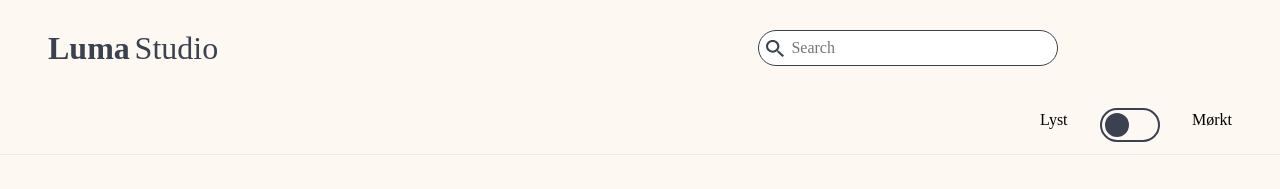
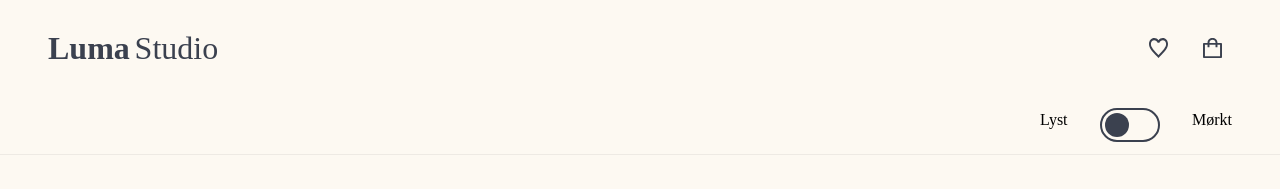
Before and after one commit to IdaHolmen/Luma-Studio, a plain HTML site: page index.html in a window 1280 px wide. Shown: the top 189 px of the page. Drawn offline with Linux system fonts and the light colour scheme; a web font is replaced by a local one.

Commit message:
Removing search field and fixing header

```diff
--- a/app.js
+++ b/app.js
@@ -1,45 +1,3 @@
-// Active color for search field
-const searchField = document.querySelector(".search-field");
-
-const addActiveClass = () => {
-  searchField.classList.add("search-field--active");
-};
-
-const removeActiveClass = () => {
-  searchField.classList.remove("search-field--active");
-};
-
-searchField.addEventListener("focus", addActiveClass);
-searchField.addEventListener("blur", removeActiveClass);
-
-// For searching through the books
-
-const searchLamps = () => {
-  const input = searchField.value.toLowerCase();
-  const lampContainers = document.querySelectorAll(".lamp__container");
-
-  for (let i = 0; i < lampContainers.length; i++) {
-    const titleElement = lampContainers[i].querySelector(".lamp__title");
-    const authorElement = lampContainers[i].querySelector(".lamp__author");
-
-    const title = titleElement ? titleElement.innerText.toLowerCase() : "";
-    const author = authorElement ? authorElement.innerText.toLowerCase() : "";
-
-    if (title.includes(input) || author.includes(input)) {
-      lampContainers[i].style.display = "";
-    } else {
-      lampContainers[i].style.display = "none";
-    }
-  }
-};
-
-//So that you can search with enter button
-searchField.addEventListener("keypress", function (e) {
-  if (e.key === "Enter") {
-    searchLamps();
-  }
-});
-
 //Image logic
 document.addEventListener("DOMContentLoaded", () => {
   const toggle = document.getElementById("toggle");
--- a/css/style.css
+++ b/css/style.css
@@ -15,8 +15,6 @@
 body {
   background-color: var(--primary-color);
 }
-
-/* Header styling */
 .header {
   width: 100%;
   padding: 1.5rem 3rem;
@@ -34,77 +32,65 @@ body {
 
 .header__headline-bold {
   font-family: "Canela-Regular";
-  color: var(--secondary-color);
+  color: #3b414f;
   font-weight: 800;
 }
 
 .header__headline-light {
   font-family: "Canela-Regular";
-  color: var(--secondary-color);
+  color: #3b414f;
   font-weight: 300;
 }
 
 .header-right {
-  width: 40%;
+  width: 50%;
   display: flex;
   flex-direction: row;
-  justify-content: space-between;
+  justify-content: flex-end;
   align-items: center;
-  color: var(--secondary-color);
 }
 
 .header__headline {
   font-size: var(--font-size-headline);
+  color: var(--color-secondary);
   flex-basis: 80%;
   text-align: center;
 }
 
-.search-container {
+.shopping-bag-icon {
   position: relative;
 }
 
-.search-field {
-  display: inline-block;
-  outline: none;
-  padding-left: 2rem;
-  font-size: 1rem;
-  width: 18.75rem;
-  height: 2.25rem;
-  text-align: left;
-  border-radius: 1.5rem;
-  border: 1px solid var(--secondary-color);
-  background: var(--color-accent-1);
+.badge {
+  width: 1.2rem;
+  height: 1.2rem;
+  background: red;
+  color: var(--color-accent-1);
+  border-radius: var(--border-radius-medium);
+  position: absolute;
+  top: -0.2rem;
+  right: -0.4rem;
+  display: flex;
+  justify-content: center;
+  align-items: flex-end;
 }
 
-.search-field--active {
-  border: 2px solid var(--secondary-color);
+.liked-products,
+.shopping-bag {
+  margin-left: 1rem;
+  padding: 0.6rem;
+  border-radius: 50%;
 }
 
-.search-symbol {
-  position: absolute;
-  display: inline-block;
-  width: 1.1rem;
-  height: 1.1rem;
-  left: 0.5rem;
-  top: 0.6rem;
+.liked-products:hover,
+.shopping-bag:hover {
+  background-color: var(--header-button-hover);
 }
 
 .liked-products-icon,
 .shopping-bag-icon {
-  width: 1.1rem;
-  height: 1.1rem;
-  color: var(--secondary-color);
-  padding: 1rem;
-  border-radius: 50%;
-}
-
-.liked-products-icon:hover,
-.shopping-bag-icon:hover {
-  background-color: var(--header-button-hover);
-}
-
-.shopping-bag-icon {
-  position: relative;
+  min-width: 1.2rem;
+  min-height: 1.2rem;
 }
 
 /* .badge {
--- a/css/variables.css
+++ b/css/variables.css
@@ -17,6 +17,7 @@
   --secondary-color: #3b414f;
 
   --color-accent-1: white;
+  --header-button-hover: #ecd5cd;
 
   --border-radius-small: 0.625rem;
   --border-radius-sm-medium: 0.938rem;
--- a/index.html
+++ b/index.html
@@ -19,14 +19,10 @@
         </a>
       </div>
       <div class="header-right">
-        <div class="search-container">
-          <img class="search-symbol" src="./assets/icons/search.svg" alt="Magnifying glass" />
-          <input class="search-field" type="text" placeholder="Search" />
-        </div>
-        <a href="" class="liked-products-container">
+        <a href="" class="liked-products">
           <img class="liked-products-icon" src="./assets/icons/liked-products.svg" alt="" />
         </a>
-        <a href="" class="shopping-bag-container">
+        <a href="" class="shopping-bag">
           <img class="shopping-bag-icon" src="./assets/icons/shopping-bag.svg" alt="Shopping bag" />
           <!-- <div class="badge"></div> -->
         </a>
```
Also changed, not shown: 1 other file.
